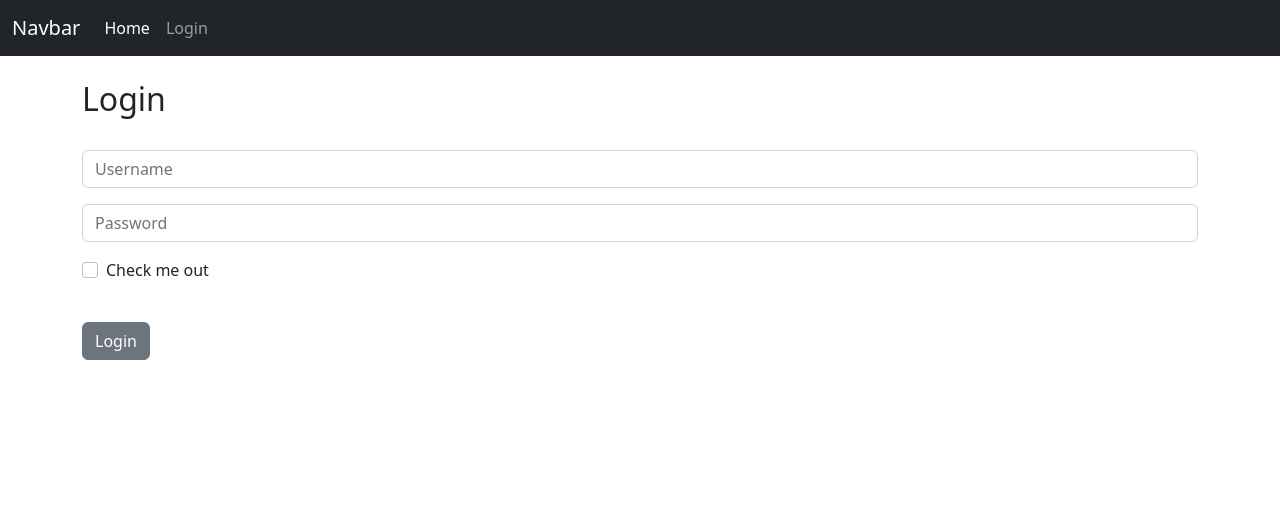
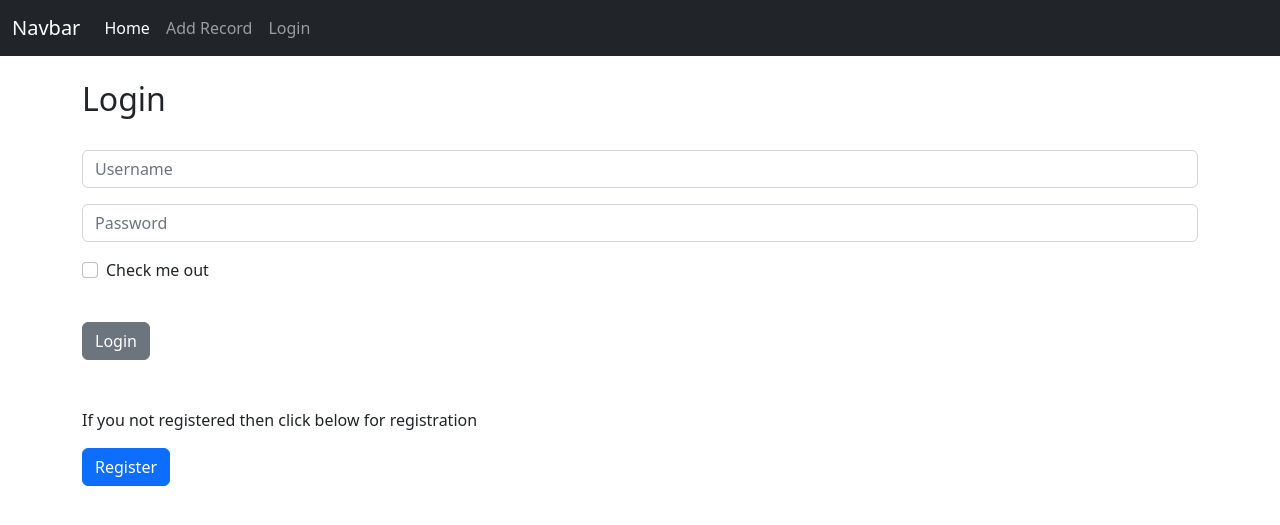
Before and after one commit to mahbubu1640/Django-CRM, a Django app: page / in a window 1280 px wide. Shown: the top 525 px of the page. Run offline with Django 4.2, Linux system fonts and the light colour scheme.

Commit message:
final commit

```diff
--- a/website/admin.py
+++ b/website/admin.py
@@ -1,3 +1,6 @@
 from django.contrib import admin
+from .models import Record
+# Register your models here.
 
-# Register your models here.
+
+admin.site.register(Record)
--- a/website/templates/website/home.html
+++ b/website/templates/website/home.html
@@ -4,6 +4,47 @@
 
 {% if user.is_authenticated%}
    <h1>Welcome to our page</h1>
+   <h2>List of all record</h2>
+   <table class="table table-dark table-striped" border="3">
+    <thead>
+      <tr>
+        <th scope="col">Serial No</th>
+        <th scope="col">Created At</th>
+        <th scope="col">First Name</th>
+        <th scope="col">Last Name</th>
+        <th scope="col">Email</th>
+        <th scope="col">Phone</th>
+        <th scope="col">Address</th>
+        <th scope="col">City</th>
+        <th scope="col">State</th>
+        <th scope="col">Zipcode</th>
+        <th scope="col">Actions</th>
+      </tr>
+    </thead>
+    {%for record in record%}
+    <tbody>
+      <tr>
+        <th scope="row">{{record.id}}</th>
+        <td>{{record.created_at}}</td>
+        <td>{{record.first_name}}</td>
+        <td>{{record.last_name}}</td>
+        <td>{{record.email}}</td>
+        <td>{{record.phone}}</td>
+        <td>{{record.address}}</td>
+        <td>{{record.city}}</td>
+        <td>{{record.state}}</td>
+        <td>{{record.zipcode}}</td>
+        <td><a href="{% url 'customer-detail' record.id %}">More actions</a></td>
+      </tr>
+
+    </tbody>
+    {%endfor%}
+  </table>
+
+  <a href="{% url 'add-record'%}" class="btn btn-secondary btn-sm">Add Customer Record</a> <br><br>
+
+
+
 {% else %}
     <h2>Login</h2> <br>
     <form action="{% url 'home' %}" method="POST">
@@ -24,7 +65,10 @@
 
         <br>
         <button type="submit" class="btn btn-secondary">Login</button>
-    </form>
-
+    </form> <br> <br>
+    <div class="registration-button">
+        <p>If you not registered then click below for registration</p>
+        <a href="{% url 'registration'%}" class="btn btn-primary"> Register</a>
+    </div>
     {% endif %}
     {% endblock %}
--- a/website/templates/website/navbar.html
+++ b/website/templates/website/navbar.html
@@ -7,15 +7,18 @@
       <div class="collapse navbar-collapse" id="navbarSupportedContent">
         <ul class="navbar-nav me-auto mb-2 mb-lg-0">
           <li class="nav-item">
-            <a class="nav-link active" aria-current="page" href="#">Home</a>
+            <a class="nav-link active" aria-current="page" href="/">Home</a>
+          </li>
+          <li class="nav-item">
+            <a class="nav-link" href="{% url 'add-record' %}">Add Record</a>
           </li>
           {% if user.is_authenticated%}
           <li class="nav-item">
-            <a class="nav-link" href="{%url 'logout'%}>Logout</a>
+            <a class="nav-link" href="/logout">Logout</a>
           </li>
           {%else%}
           <li class="nav-item">
-            <a class="nav-link" href="{% url 'login'%}">Login</a>
+            <a class="nav-link" href="/login">Login</a>
           </li>
           {%endif%}
 
--- a/website/urls.py
+++ b/website/urls.py
@@ -4,6 +4,13 @@ from . import views
 
 urlpatterns = [
     path('', views.home_page,name='home'),
-    path('login/', views.login_user,name='home'),
-    path('logout/', views.logout_user,name='login'),
+    path('registration/',views.registration_view,name='registration'),
+    path('login/', views.login_user,name='login'),
+    path('logout/', views.logout_user,name='logout'),
+    path('customer_detail/<int:pk>', views.customer_detail,name='customer-detail'),
+    #path('customer_detail/<pk:int>/', views.customer_detail, name='customer-detail'),
+    # must be correct <int:pk>
+    path('delete/<int:pk>/', views.delete_view,name='delete'),
+    path('add/',views.add_view,name='add-record'),
+    path('update/<int:pk>/',views.update_record,name='update'),
 ]
--- a/website/views.py
+++ b/website/views.py
@@ -3,16 +3,32 @@ from django.contrib.auth import authenticate, login ,logout
 from django.contrib.auth.models import User
 from django.shortcuts import render, redirect
 from django.contrib import messages
-
-
+from .forms import SignUpForm
+from .models import Record
+from .forms import RecordForm
 
 def registration_view(request):
-    return render(request,"website/register.html")
+    if request.method == "POST":
+        form = SignUpForm(request.POST)
+        if form.is_valid():
+            form.save()
+            # authenticate and login
+            username = form.cleaned_data['username']
+            password = form.cleaned_data['password1']
+            user = authenticate(username = username, password = password)
+            login(request,user)
+            messages.success(request,"You Have Successfully Registered")
+            return redirect('home')
+    else:
+        form = SignUpForm()
+        return render(request,'website/register.html',{'form':form})
+    return render(request,"website/register.html",{'form':form})
 
 
 
 
 def home_page(request):
+    record = Record.objects.all()
     # if check to see logging in
     if request.method == "POST":
         username = request.POST.get('username','')
@@ -27,7 +43,7 @@ def home_page(request):
             messages.error(request,"There Was an error logging in , Please try again later")
             return redirect('home')
     else:
-        return render(request,'website/home.html',{})
+        return render(request,'website/home.html',{'record':record})
 
 
 
@@ -50,3 +66,69 @@ def logout_user(request):
     logout(request)
     messages.success(request,"You have been successfully logged out")
     return redirect('home')
+
+
+def customer_detail(request,pk):
+    if request.user.is_authenticated:
+        customer_record = Record.objects.get(pk=pk)
+        return render(request,'website/customer_details.html',{'customer_record':customer_record})
+    else:
+        messages.success(request,"You Must Have to login to make changes and view")
+
+
+def delete_view(request,pk):
+    if request.user.is_authenticated:
+        customer_record = Record.objects.get(pk=pk)
+        customer_record.delete()
+        messages.success(request,"Customer Record Deleted Successfully")
+        return redirect('home')
+    else:
+        messages.success(request,"You Must be Logged in to do that ")
+        return redirect('home')
+
+
+def add_view(request):
+    form = RecordForm(request.POST or None)
+    if request.user.is_authenticated:
+        if request.method=="POST":
+            if form.is_valid:
+                form.save()
+                messages.success(request,"Record Added Successfully")
+                return redirect('home')
+
+        return render(request,'website/add.html',{'form':form})
+    else:
+        messages.success(request,'You Must be Logged In To Do That')
+        return redirect('home')
+
+
+def update_record(request, pk):
+    record_instance = Record.objects.get(id=pk)
+    if request.user.is_authenticated:
+        if request.method == "POST":
+            form = RecordForm(request.POST, instance=record_instance)
+            if form.is_valid():
+                form.save()
+                messages.success(request, "Record Updated Successfully")
+                return redirect('home')
+            else:
+                messages.error(request, "Error! Please Enter Correct Record")
+        else:
+            form = RecordForm(instance=record_instance)
+        return render(request, "website/update.html", {"form": form})
+    else:
+        messages.error(request, "You Must Be Logged In To Do That")
+        return redirect('home')
+
+# def update_record(request, pk):
+# 	if request.user.is_authenticated:
+# 		current_record = Record.objects.get(id=pk)
+# 		form = RecordForm(request.POST or None, instance=current_record)
+# 		if form.is_valid():
+# 			form.save()
+# 			messages.success(request, "Record Has Been Updated!")
+# 			return redirect('home')
+# 		return render(request, 'website/update.html', {'form':form})
+# 	else:
+# 		messages.success(request, "You Must Be Logged In...")
+# 		return redirect('home')
```
Also changed, not shown: website/forms.py (+44 -25 lines), website/models.py (+33 -1 lines), website/templates/website/add.html (added, +17 -0 lines), website/templates/website/customer_detail.html (added, +48 -0 lines), website/templates/website/customer_details.html (added, +24 -0 lines), website/templates/website/register.html (+17 -1 lines), website/templates/website/update.html (added, +15 -0 lines), db.sqlite3, website/migrations/0001_initial.py (added), website/migrations/0002_record_state.py (added).
